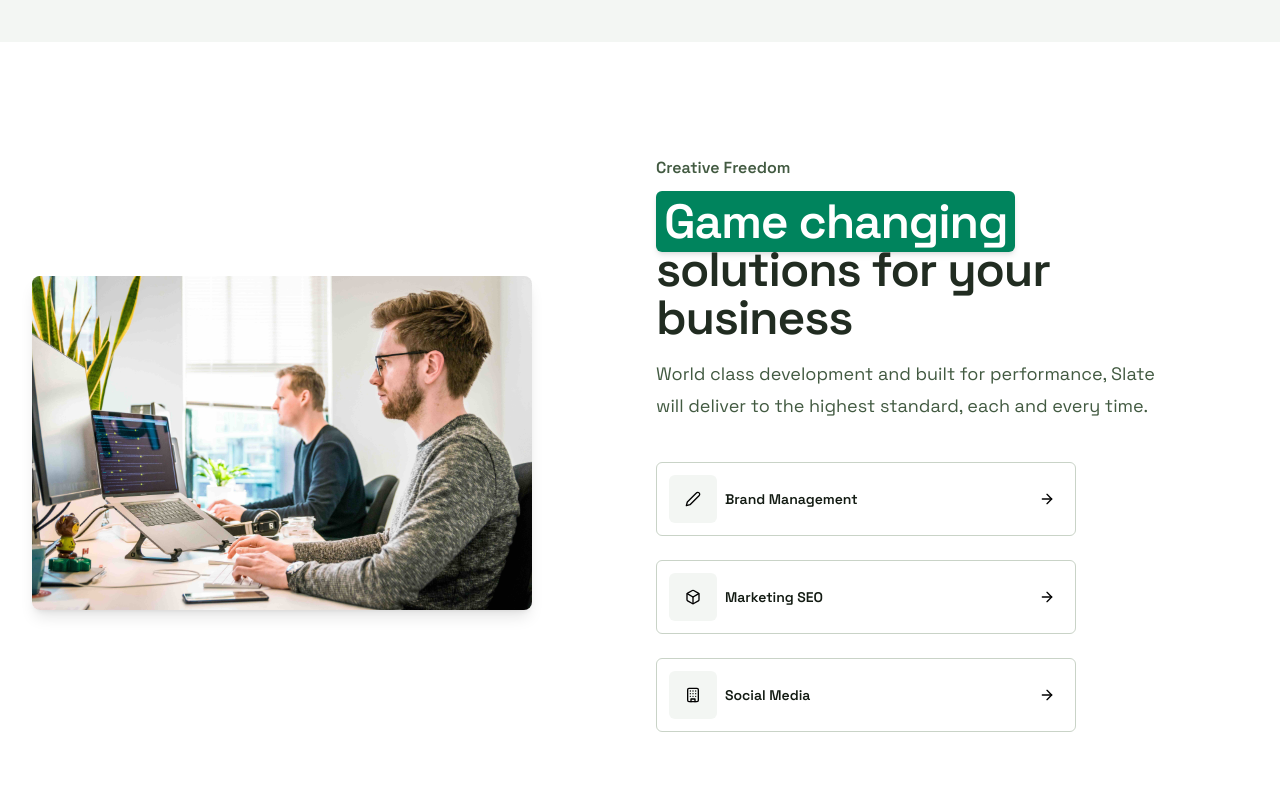
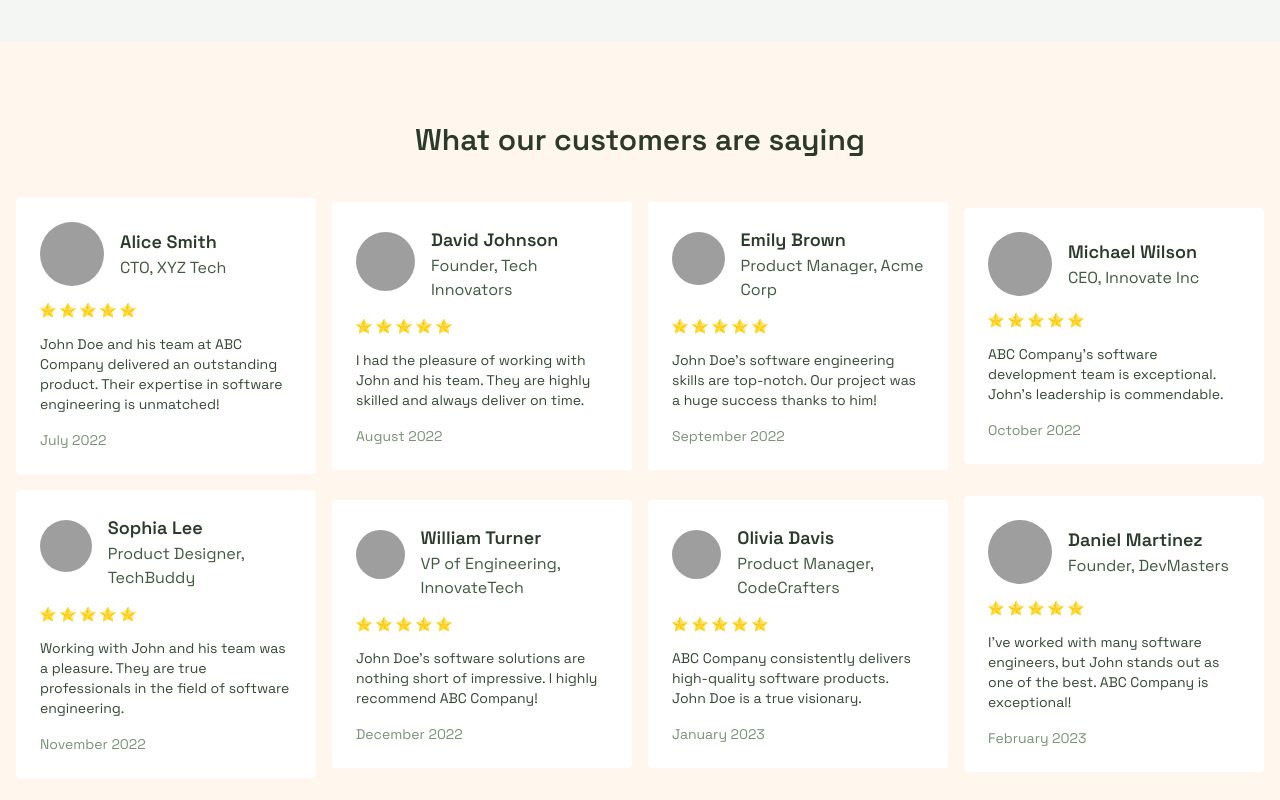
Before and after one commit to Prathamesh-Dukare/dukes-saas-boileplate, a Next.js app: page / in a window 1280 px wide. Shown: the part 2060-2860 px from the top of the page. Built offline with nearby package versions, Linux system fonts and the light colour scheme; grey boxes are pictures that could not be loaded.

Commit message:
auto commit

```diff
--- a/next.config.js
+++ b/next.config.js
@@ -1,4 +1,9 @@
 /** @type {import('next').NextConfig} */
-const nextConfig = {}
+const nextConfig = {
+  reactStrictMode: true,
+  images: {
+    domains: ['i.pravatar.cc'],
+  },
+};
 
-module.exports = nextConfig
+module.exports = nextConfig;
--- a/src/app/page.js
+++ b/src/app/page.js
@@ -6,6 +6,7 @@ import Hero from '@/components/Hero';
 import Logos from '@/components/Logos';
 import MultiFeature1 from '@/components/MultiFeature1';
 import Nav from '@/components/Nav';
+import Testimonials from '@/components/Testimonials';
 import GlowText from '@/components/UI/GlowText';
 
 export default function Home() {
@@ -44,6 +45,7 @@ export default function Home() {
       <Logos />
 
       <Feature1 />
+      <Testimonials />
       <MultiFeature1 />
       <Feature2 />
 
--- /dev/null
+++ b/src/components/Testimonials.js
@@ -0,0 +1,88 @@
+'use client';
+
+import ReviewBlock from './UI/ReviewBlock';
+
+const data = [
+  {
+    name: 'Alice Smith',
+    designation: 'CTO, XYZ Tech',
+    date: 'July 2022',
+    text: 'John Doe and his team at ABC Company delivered an outstanding product. Their expertise in software engineering is unmatched!',
+    imageSrc: 'alice.jpg',
+  },
+  {
+    name: 'David Johnson',
+    designation: 'Founder, Tech Innovators',
+    date: 'August 2022',
+    text: 'I had the pleasure of working with John and his team. They are highly skilled and always deliver on time.',
+    imageSrc: 'david.jpg',
+  },
+  {
+    name: 'Emily Brown',
+    designation: 'Product Manager, Acme Corp',
+    date: 'September 2022',
+    text: "John Doe's software engineering skills are top-notch. Our project was a huge success thanks to him!",
+    imageSrc: 'emily.jpg',
+  },
+  {
+    name: 'Michael Wilson',
+    designation: 'CEO, Innovate Inc',
+    date: 'October 2022',
+    text: "ABC Company's software development team is exceptional. John's leadership is commendable.",
+    imageSrc: 'michael.jpg',
+  },
+  {
+    name: 'Sophia Lee',
+    designation: 'Product Designer, TechBuddy',
+    date: 'November 2022',
+    text: 'Working with John and his team was a pleasure. They are true professionals in the field of software engineering.',
+    imageSrc: 'sophia.jpg',
+  },
+  {
+    name: 'William Turner',
+    designation: 'VP of Engineering, InnovateTech',
+    date: 'December 2022',
+    text: "John Doe's software solutions are nothing short of impressive. I highly recommend ABC Company!",
+    imageSrc: 'william.jpg',
+  },
+  {
+    name: 'Olivia Davis',
+    designation: 'Product Manager, CodeCrafters',
+    date: 'January 2023',
+    text: 'ABC Company consistently delivers high-quality software products. John Doe is a true visionary.',
+    imageSrc: 'olivia.jpg',
+  },
+  {
+    name: 'Daniel Martinez',
+    designation: 'Founder, DevMasters',
+    date: 'February 2023',
+    text: "I've worked with many software engineers, but John stands out as one of the best. ABC Company is exceptional!",
+    imageSrc: 'daniel.jpg',
+  },
+];
+
+export default function Testimonials() {
+  return (
+    <div className='bg-orange-50 py-20 w-full'>
+      <h3 className='text-center text-3xl font-semibold text-gray-800 mb-10'>
+        What our customers are saying
+      </h3>
+      <div className='container mx-auto px-4'>
+        <div className='grid gird-cols-1 sm:grid-cols-2 md:grid-cols-3 lg:grid-cols-4 gap-4 items-center justify-center'>
+          {data.map((review, index) => {
+            return (
+              <ReviewBlock
+                key={index}
+                date={review.date}
+                name={review.name}
+                text={review.text}
+                designation={review.designation}
+                imageSrc={`https://i.pravatar.cc/64?u=${review.imageSrc}`}
+              />
+            );
+          })}
+        </div>
+      </div>
+    </div>
+  );
+}
--- a/src/components/UI/MultiFeatureSection.js
+++ b/src/components/UI/MultiFeatureSection.js
@@ -1,8 +1,8 @@
+/* eslint-disable @next/next/no-img-element */
 'use client';
 
 import { motion } from 'framer-motion';
 
-import CTA from './CTA';
 import Link from 'next/link';
 import { ArrowRight } from 'lucide-react';
 import Image from 'next/image';
@@ -33,12 +33,10 @@ export default function MultiFeatureSection({
               hidden: { opacity: 0, translateX: reverseOrder ? -100 : 100 },
             }}
           >
-            <Image
+            <img
               className='rounded-lg shadow-lg object-cover object-center sm:object-top'
               src='/man-work.jpg'
               alt='Man working'
-              width={500}
-              height={500}
             />
           </motion.div>
           <motion.div
@@ -71,7 +69,7 @@ export default function MultiFeatureSection({
                   <Link
                     href={cta.href}
                     key={index}
-                    className='flex w-3/4 flex-row items-center justify-between rounded-md border p-3'
+                    className='flex sm:w-3/4 flex-row items-center justify-between rounded-md border p-3'
                   >
                     <div className='flex flex-row gap-2 items-center'>
                       <div className='p-4 rounded-md bg-gray-50'>
--- /dev/null
+++ b/src/components/UI/ReviewBlock.js
@@ -0,0 +1,46 @@
+/* eslint-disable @next/next/no-img-element */
+import Image from 'next/image';
+
+export default function ReviewBlock({
+  name = 'John Doe',
+  designation = 'CEO, ABC Company',
+  date = 'May 2021',
+  text = '',
+  imageSrc = '',
+}) {
+  return (
+    <div className='bg-white text-gray-950 w-full rounded p-6 flex flex-col space-y-4'>
+      <div className='flex items-center'>
+        <div className='w-16 h-16 rounded-full object-cover mr-4'>
+          <Image
+            src={imageSrc}
+            alt={name}
+            width={64}
+            height={64}
+            className='rounded-full object-cover'
+          />
+        </div>
+        <div>
+          <h2 className='text-md sm:text-lg font-semibold text-gray-800'>
+            {name}
+          </h2>
+          <p className='text-gray-600 text-sm sm:text-base'>{designation}</p>
+        </div>
+      </div>
+      <div className='flex flex-row gap-1'>
+        {[...Array(5)].map((_, index) => {
+          return (
+            <img
+              alt='Star icon'
+              src={'/star.svg'}
+              key={index}
+              className='w-4 h-4 text-yellow-500'
+            />
+          );
+        })}
+      </div>
+      <p className='mt-4 text-gray-700 text-sm'>{text}</p>
+      <p className='text-gray-400 text-xs sm:text-sm'>{date}</p>
+    </div>
+  );
+}
```
Also changed, not shown: public/star.svg (added).
